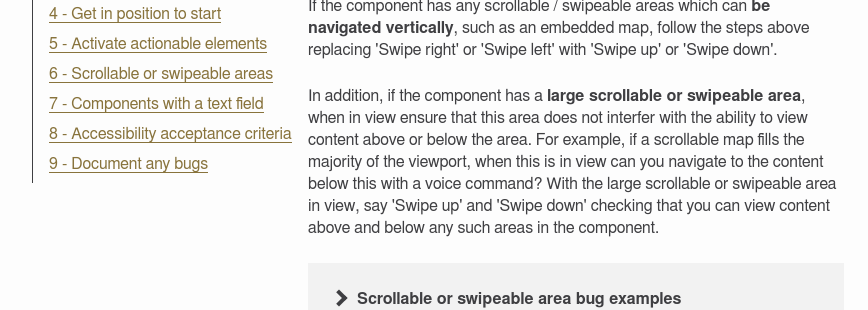
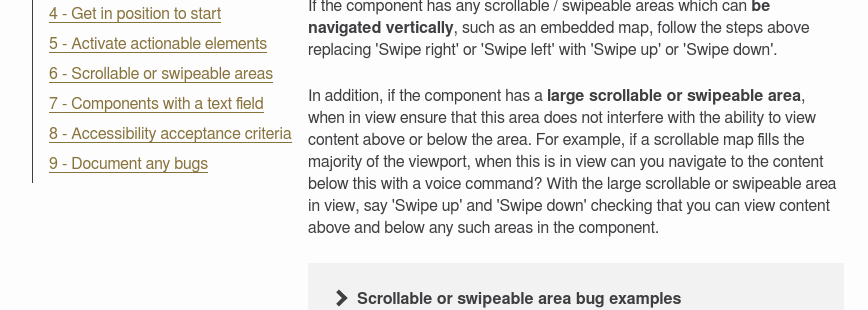
Before and after one commit to bbc/accessibility-news-and-you, a Jekyll site: the page assistive-technology/testing-steps/voice-control-ios.html, which Jekyll copies as it is, in a window 1280 px wide and 900 px high, scrolled down 4171 px. Shown: the part 172-482 px from the top of the window, without its empty margins (64-932 px from the left). Built offline with Jekyll 4.4.1, drawn with Linux system fonts in a browser that asks for light colours; some of the changed text lies outside the part shown.

Commit message:
update content in a language, fix typos

```diff
--- a/assistive-technology/testing-steps/voice-control-ios.html
+++ b/assistive-technology/testing-steps/voice-control-ios.html
@@ -39,7 +39,7 @@
 
             <p>With the Voice Control shortcut enabled, on newer iPhones, you will now be able to <b>triple click the side button to toggle Voice Control on or off at any time</b>. With older style iPhones the shortcut is a triple click of the ‘home’ button.</p>
 
-            <p>When Voice Control is on and ready to use, a microphone will be dispalyed in the status bar at the top of the screen. If using Voice Control for the first time a required file will be downloaded automatially. <b>You can tell Voice Control not to listen by saying 'Go to sleep'</b>, the microphone in the status bar indicates if Voice Control is listening or not.</p>
+            <p>When Voice Control is on and ready to use, a microphone will be displayed in the status bar at the top of the screen. If using Voice Control for the first time a required file will be downloaded automatially. <b>You can tell Voice Control not to listen by saying 'Go to sleep'</b>, the microphone in the status bar indicates if Voice Control is listening or not.</p>
 
             <p>When Voice Control is on and listening, you can speak commands just like you would perform an action by touch. For example, you can say 'Swipe down' or 'Swipe up' to scroll a web page. To see a list of voice commands, go to the ‘Accessibility’ menu in ‘Settings’, then under the 'Voice Control' menu read 'Learn more' at the top. There are many <a href="https://support.apple.com/en-gb/HT210417">Voice Control commands</a> that you can use, though only a few are needed to perform the testing steps, all of which are explained below.</p>
 
@@ -175,7 +175,7 @@
 
             <p>If the component has any scrollable / swipeable areas which can <b>be navigated vertically</b>, such as an embedded map, follow the steps above replacing 'Swipe right' or 'Swipe left' with 'Swipe up' or 'Swipe down'.</p>
 
-            <p>In addition, if the component has a <b>large scrollable or swipeable area</b>, when in view ensure that this area does not interfer with the ability to view content above or below the area. For example, if a scrollable map fills the majority of the viewport, when this is in view can you navigate to the content below this with a voice command? With the large scrollable or swipeable area in view, say 'Swipe up' and 'Swipe down' checking that you can view content above and below any such areas in the component.</p>
+            <p>In addition, if the component has a <b>large scrollable or swipeable area</b>, when in view ensure that this area does not interfere with the ability to view content above or below the area. For example, if a scrollable map fills the majority of the viewport, when this is in view can you navigate to the content below this with a voice command? With the large scrollable or swipeable area in view, say 'Swipe up' and 'Swipe down' checking that you can view content above and below any such areas in the component.</p>
 
             <details class="details">
                 <summary>Scrollable or swipeable area bug examples</summary>
```
Also changed, not shown: other parts of assistive-technology/testing-steps/voice-control-ios.html (+1 -1 lines).
